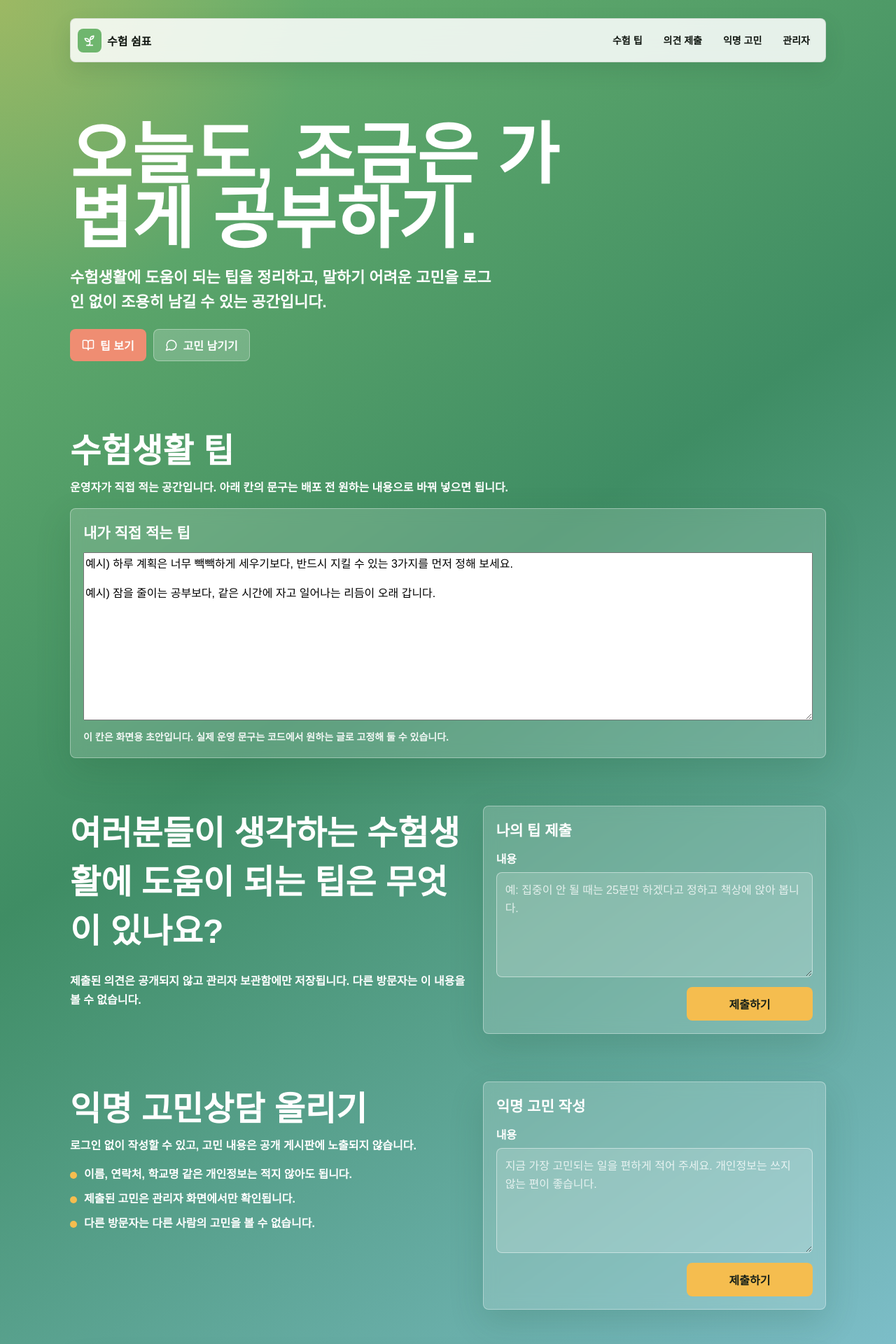
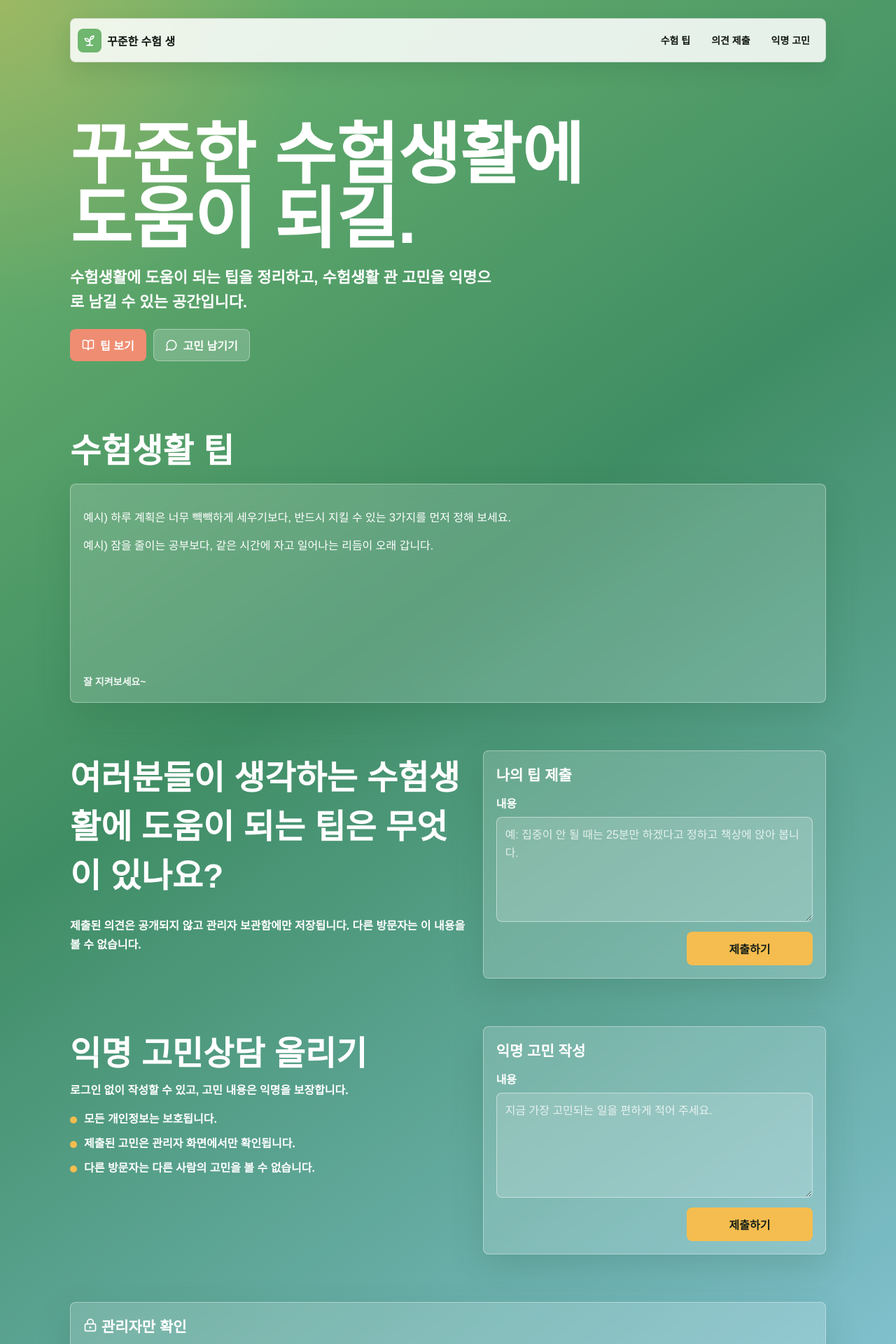
Before and after one commit to kseok72/websitevercel, a Next.js app: page / in a window 1280 px wide. Shown: the top 1920 px of the page at 70% size. Built offline with nearby package versions, Linux system fonts and the light colour scheme.

Commit message:
Update page.tsx
내용수정~

```diff
--- a/app/page.tsx
+++ b/app/page.tsx
@@ -11,22 +11,21 @@ export default function Home() {
             <span className="brand-mark">
               <Sprout size={20} aria-hidden="true" />
             </span>
-            수험 쉼표
+            꾸준한 수험 생
           </Link>
           <div className="nav-links">
             <a href="#tips">수험 팁</a>
             <a href="#ideas">의견 제출</a>
             <a href="#worries">익명 고민</a>
-            <Link href="/admin">관리자</Link>
           </div>
         </nav>
 
         <section className="hero" id="top">
           <div>
-            <h1>오늘도, 조금은 가볍게 공부하기.</h1>
+            <h1>꾸준한 수험생활에 도움이 되길.</h1>
           </div>
           <p>
-            수험생활에 도움이 되는 팁을 정리하고, 말하기 어려운 고민을 로그인 없이 조용히 남길 수 있는 공간입니다.
+            수험생활에 도움이 되는 팁을 정리하고, 수험생활 관 고민을 익명으로 남길 수 있는 공간입니다.
           </p>
           <div className="hero-actions">
             <a className="button primary" href="#tips">
@@ -43,19 +42,24 @@ export default function Home() {
 <section className="section" id="tips">
   <div className="section-header">
     <h2>수험생활 팁</h2>
-            <p>운영자가 직접 적는 공간입니다. 아래 칸의 문구는 배포 전 원하는 내용으로 바꿔 넣으면 됩니다.</p>
   </div>
+
   <div className="panel">
     <div className="panel-body">
-              <h3>내가 직접 적는 팁</h3>
-              <textarea
-                className="tip-editor"
-                defaultValue={
-                  "예시) 하루 계획은 너무 빽빽하게 세우기보다, 반드시 지킬 수 있는 3가지를 먼저 정해 보세요.\n\n예시) 잠을 줄이는 공부보다, 같은 시간에 자고 일어나는 리듬이 오래 갑니다."
-                }
-                aria-label="운영자가 직접 적는 수험생활 팁"
-              />
-              <p className="hint">이 칸은 화면용 초안입니다. 실제 운영 문구는 코드에서 원하는 글로 고정해 둘 수 있습니다.</p>
+
+      <div className="tip-editor">
+        <p>
+          예시) 하루 계획은 너무 빽빽하게 세우기보다, 반드시 지킬 수 있는 3가지를 먼저 정해 보세요.
+        </p>
+
+        <p>
+          예시) 잠을 줄이는 공부보다, 같은 시간에 자고 일어나는 리듬이 오래 갑니다.
+        </p>
+      </div>
+
+      <p className="hint">
+        잘 지켜보세요~
+      </p>
     </div>
   </div>
 </section>
@@ -81,12 +85,12 @@ export default function Home() {
             <div>
               <div className="section-header">
                 <h2>익명 고민상담 올리기</h2>
-                <p>로그인 없이 작성할 수 있고, 고민 내용은 공개 게시판에 노출되지 않습니다.</p>
+                <p>로그인 없이 작성할 수 있고, 고민 내용은 익명을 보장합니다.</p>
               </div>
               <ul className="privacy-list" aria-label="개인정보 보호 안내">
                 <li>
                   <span className="privacy-dot" aria-hidden="true" />
-                  이름, 연락처, 학교명 같은 개인정보는 적지 않아도 됩니다.
+                  모든 개인정보는 보호됩니다.
                 </li>
                 <li>
                   <span className="privacy-dot" aria-hidden="true" />
@@ -101,7 +105,7 @@ export default function Home() {
             <SubmissionForm
               kind="worry"
               label="익명 고민 작성"
-              placeholder="지금 가장 고민되는 일을 편하게 적어 주세요. 개인정보는 쓰지 않는 편이 좋습니다."
+              placeholder="지금 가장 고민되는 일을 편하게 적어 주세요."
             />
           </div>
         </section>
```
Lines whose indentation alone changed are shown as unchanged.
